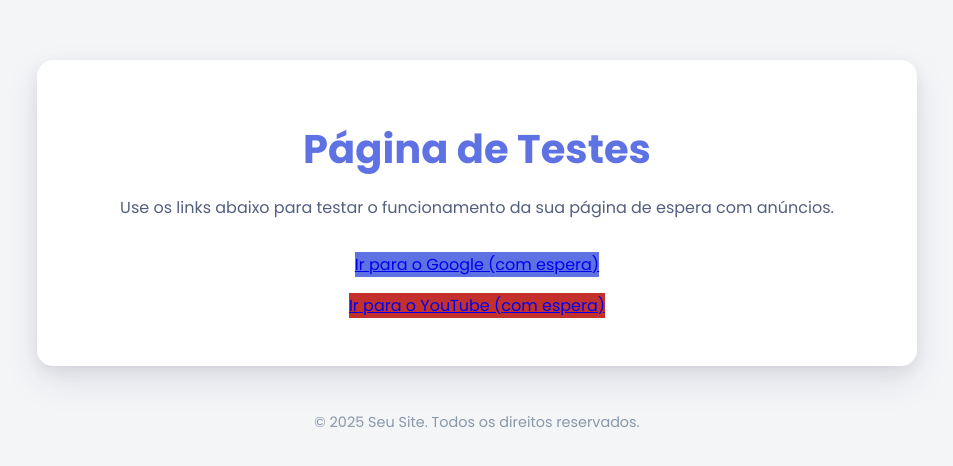
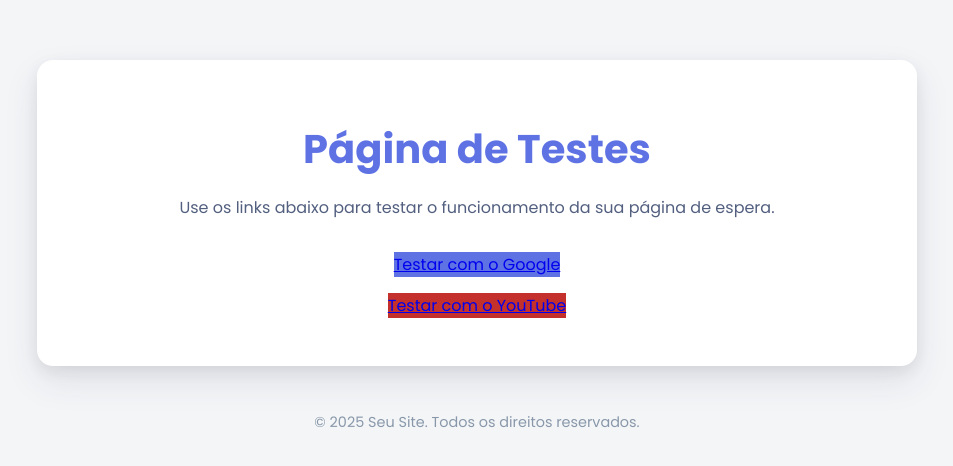
Before and after one commit to ericdimitri2022-design/Projeto_ADS, a Flask app: page / in a window 1280 px wide. Shown: the part 146-612 px from the top of the page, without its empty margins (163-1116 px from the left). Run offline with Flask 3, Linux system fonts and the light colour scheme.

Commit message:
Update index.html

```diff
--- a/templates/index.html
+++ b/templates/index.html
@@ -9,17 +9,17 @@
 <body>
     <div class="container">
         <h1>Página de Testes</h1>
-        <p>Use os links abaixo para testar o funcionamento da sua página de espera com anúncios.</p>
+        <p>Use os links abaixo para testar o funcionamento da sua página de espera.</p>
 
         <ul style="list-style: none; padding: 0; margin-top: 2rem;">
             <li style="margin-bottom: 1rem;">
                 <a href="/espera?destino=https://www.google.com.br" class="botao-continuar" style="display: inline-block; background-color: #5e72e4;">
-                    Ir para o Google (com espera)
+                    Testar com o Google
                 </a>
             </li>
             <li>
                 <a href="/espera?destino=https://www.youtube.com" class="botao-continuar" style="display: inline-block; background-color: #c4302b;">
-                    Ir para o YouTube (com espera)
+                    Testar com o YouTube
                 </a>
             </li>
         </ul>
```
